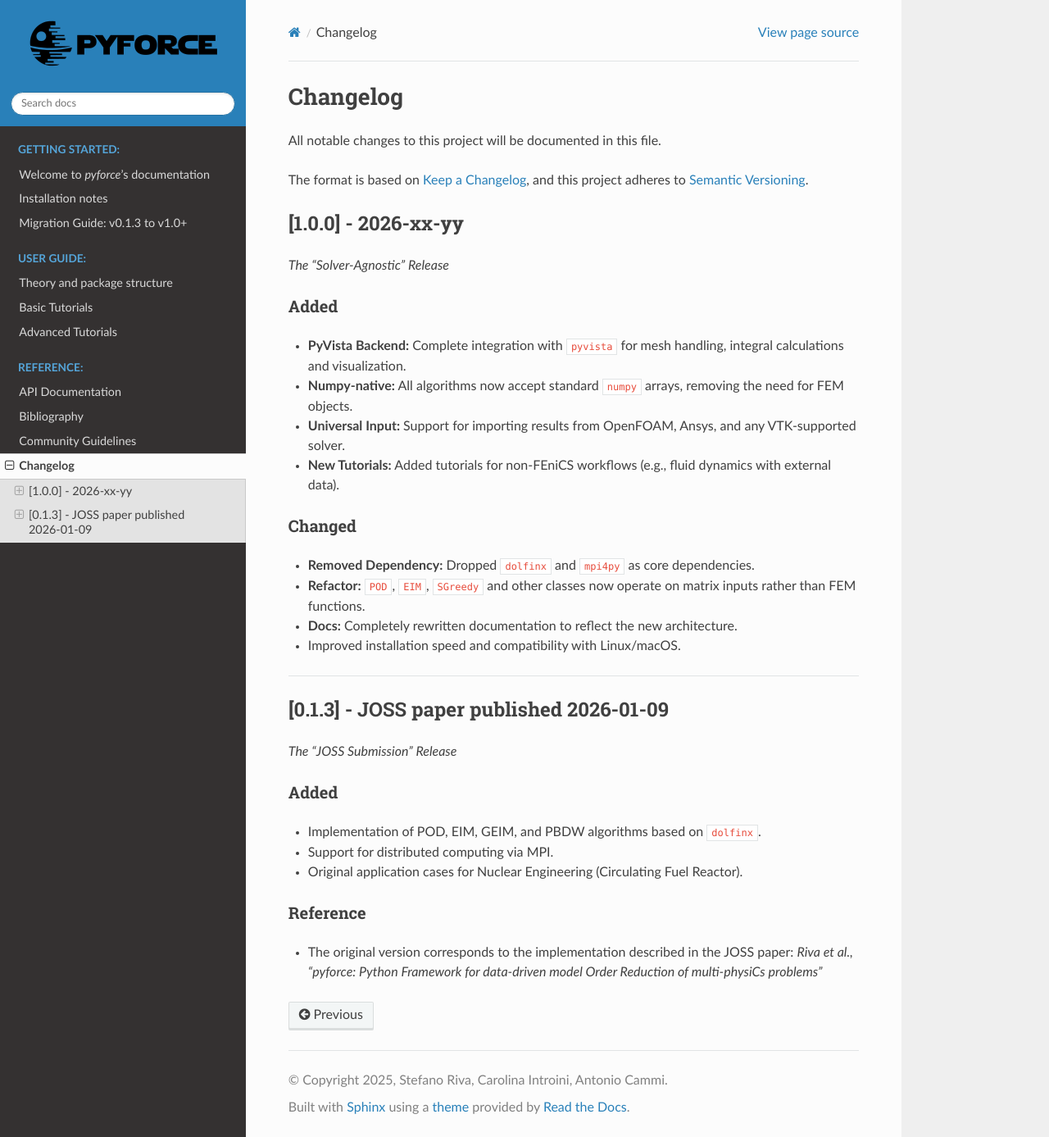
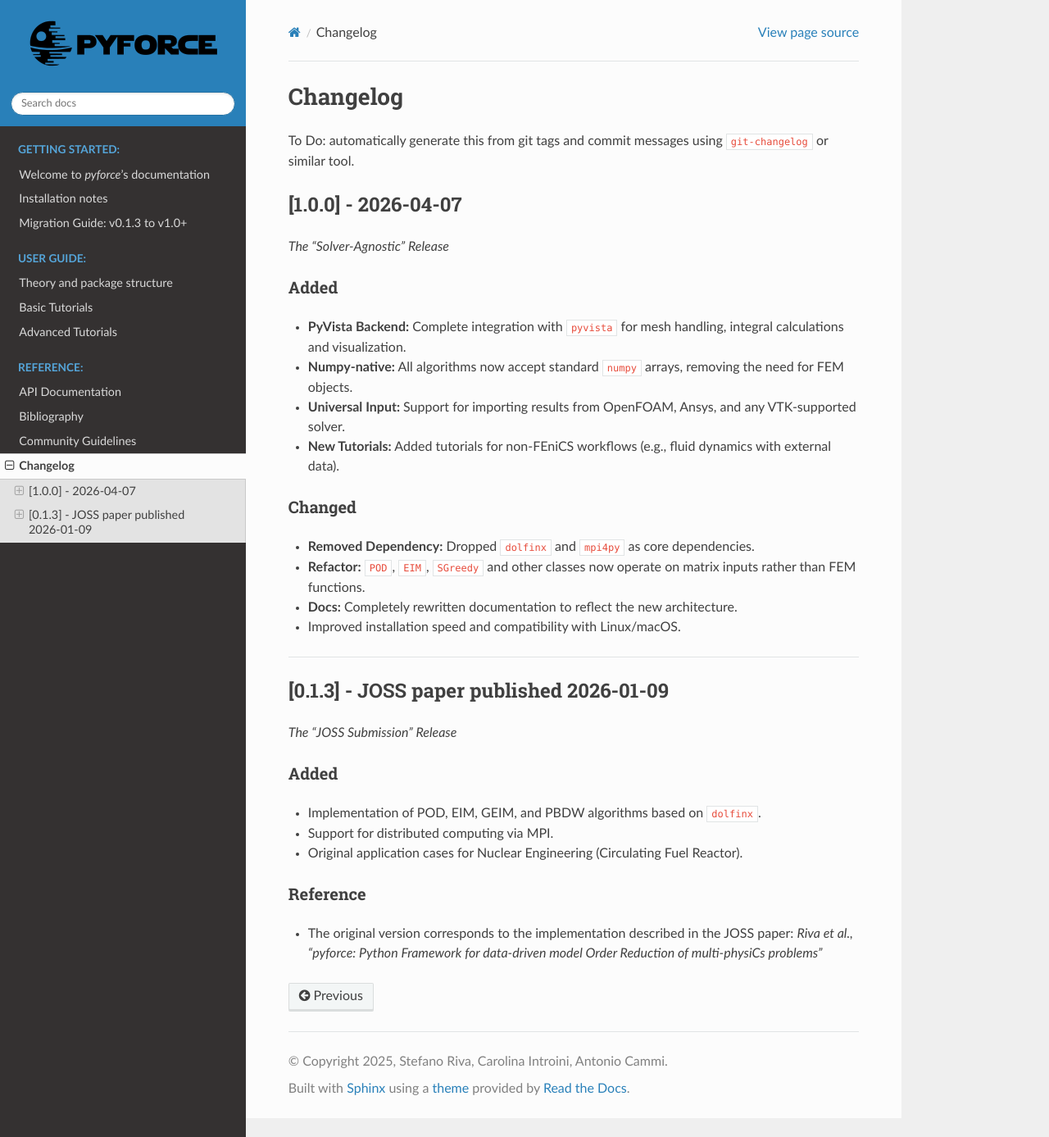
Before and after one commit to ERMETE-Lab/ROSE-pyforce, a Sphinx documentation site: the page built from docs/changelog.md, in a window 1280 px wide and 1387 px high. Shown: the whole window at 82% size. Built offline with Sphinx 7.4.7 and the Read the Docs theme 3.1.0, drawn with Linux system fonts in a browser that asks for light colours; pages that are not in the unit, such as notebooks, are missing from menus; the version number could not be read and is left out.

Commit message:
Update changelog

```diff
--- a/docs/changelog.md
+++ b/docs/changelog.md
@@ -1,11 +1,8 @@
 # Changelog
 
-All notable changes to this project will be documented in this file.
+To Do: automatically generate this from git tags and commit messages using `git-changelog` or similar tool.
 
-The format is based on [Keep a Changelog](https://keepachangelog.com/en/1.0.0/),
-and this project adheres to [Semantic Versioning](https://semver.org/spec/v2.0.0.html).
-
-## [1.0.0] - 2026-xx-yy
+## [1.0.0] - 2026-04-07
 *The "Solver-Agnostic" Release*
 
 ### Added
```
